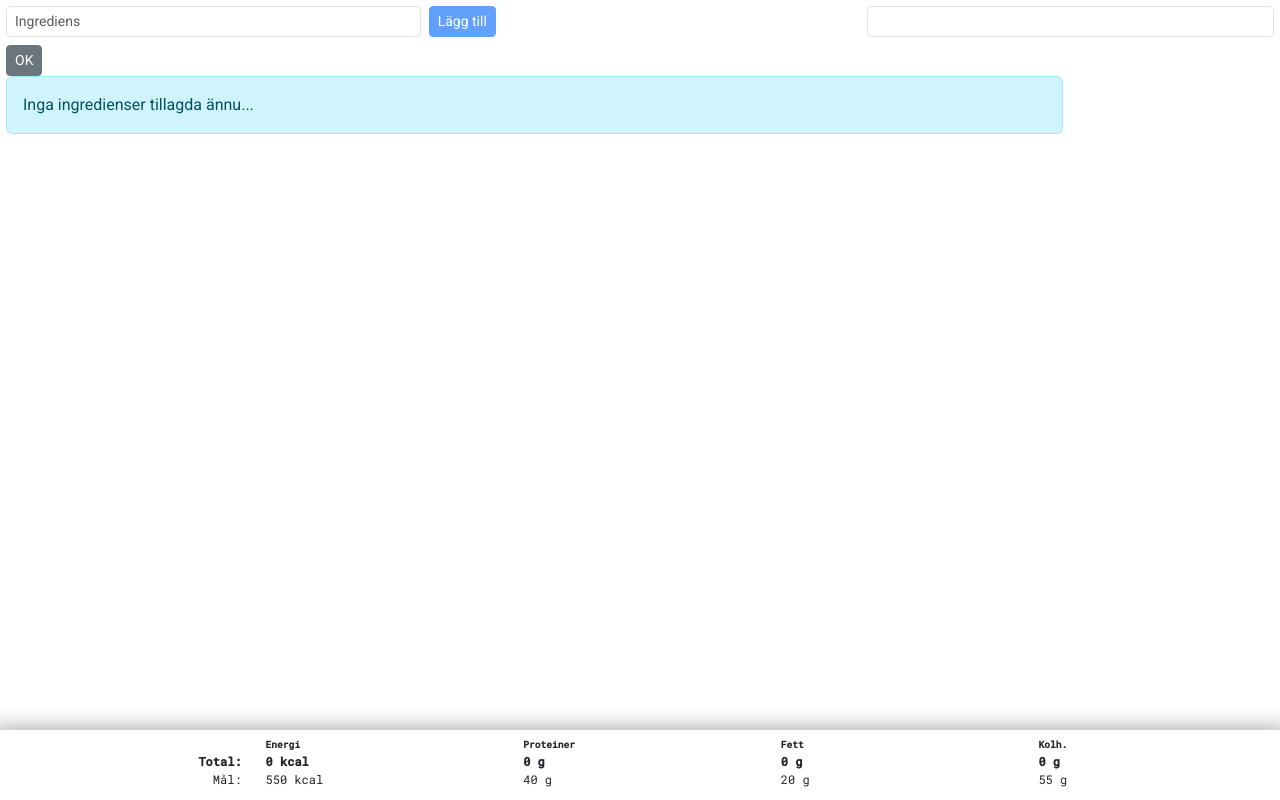
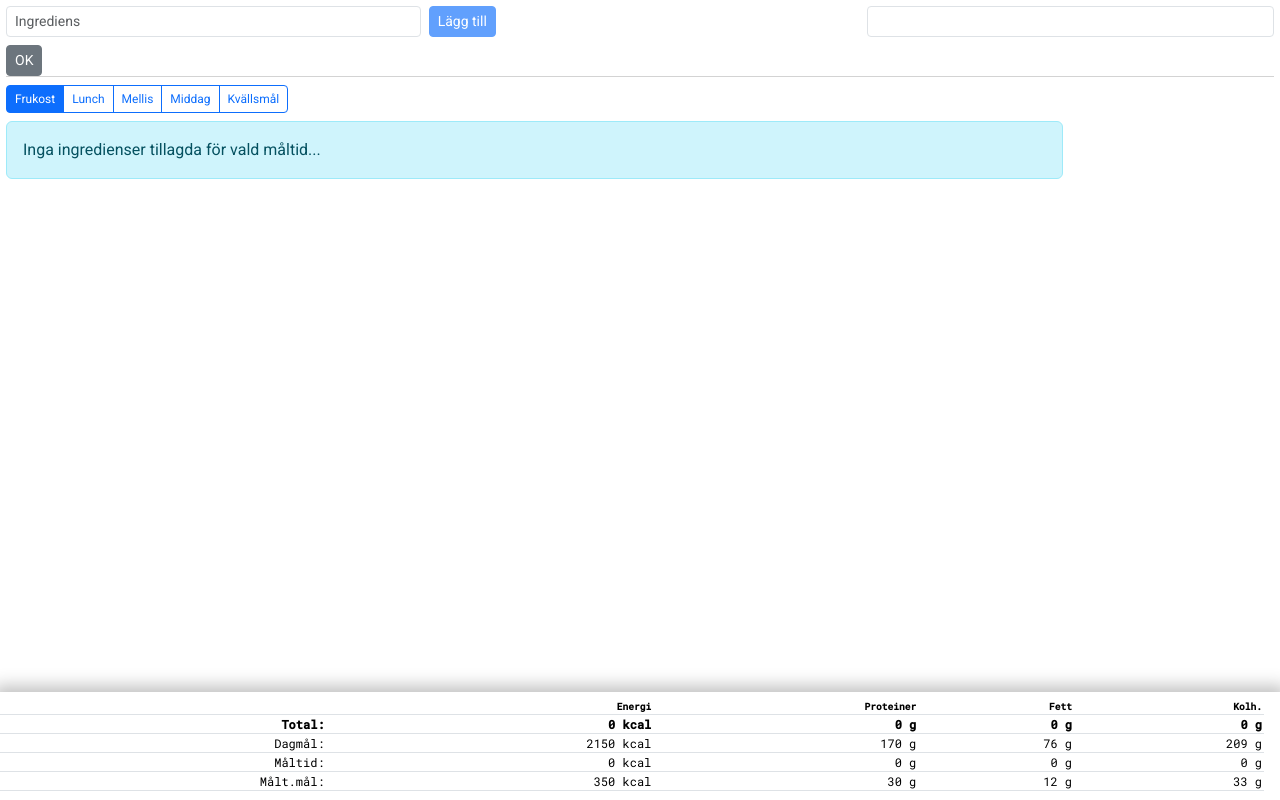
Before and after one commit to henebb/nutritioncalc, a React (Create React App) app: page / in a window 1280 px wide. Built offline with nearby package versions, Linux system fonts and the light colour scheme.

Commit message:
Various
- Added meal selector.
- Store entire state in local storage.
- Force reload predefined ingredients from API.

```diff
--- a/src/AddIngredient.js
+++ b/src/AddIngredient.js
@@ -7,7 +7,8 @@ function AddIngredient() {
   const [editApiKey, setEditApiKey] = useState("");
   const [alreadyChosen, setAlreadyChosen] = useState(false);
   const [showAlert, setShowAlert] = useState(false);
-  const { nutritionData, dispatch, apiKey, setApiKey } = useNutritionData();
+  const { nutritionData, dispatch, apiKey, setApiKey, selectedMeal } =
+    useNutritionData();
 
   const apiKeyAvailable = apiKey != null && apiKey !== "";
 
@@ -16,7 +17,7 @@ function AddIngredient() {
 
     const nameLowerCasedTrimmed = name.toLocaleLowerCase("sv-SE").trim();
 
-    // Check if the name exists in the list of predefined,
+    // Check if the name or short exists in the list of predefined,
     // if so, fetch it from that list and use it as the added item.
     const existingPreDef = nutritionData.preDefinedIngredients.find(
       (i) =>
@@ -25,7 +26,7 @@ function AddIngredient() {
 
     let newItem = {};
     if (existingPreDef) {
-      newItem = existingPreDef;
+      newItem = { ...existingPreDef, meal: selectedMeal };
     } else {
       newItem = {
         name: name,
@@ -34,6 +35,7 @@ function AddIngredient() {
         proteins: 0,
         fat: 0,
         carbs: 0,
+        meal: selectedMeal,
       };
     }
 
--- a/src/App.css
+++ b/src/App.css
@@ -9,5 +9,5 @@ body {
 .card-list-container {
   /* Related to height of bottom summary.
   This to enable extra scroll, otherwise content will be hidden underneath summary footer */
-  margin-bottom: 80px;
+  margin-bottom: 9.5em;
 }
--- a/src/App.js
+++ b/src/App.js
@@ -1,15 +1,17 @@
 import { NutritionDataProvider } from "./NutritionDataContext";
+import AddIngredient from "./AddIngredient";
+import MealSelector from "./MealSelector";
 import CardList from "./CardList";
 import Summary from "./Summary";
-import AddIngredient from "./AddIngredient";
 import "./App.css";
 
 function App() {
   return (
     <NutritionDataProvider>
       <AddIngredient />
+      <MealSelector />
       <CardList />
-      <Summary target={{ kcal: 550, proteins: 40, fat: 20, carbs: 55 }} />
+      <Summary />
     </NutritionDataProvider>
   );
 }
--- a/src/CardList.js
+++ b/src/CardList.js
@@ -2,14 +2,19 @@ import { useNutritionData } from "./NutritionDataContext";
 import Card from "./Card";
 
 function CardList() {
-  const { nutritionData } = useNutritionData();
+  const { nutritionData, selectedMeal } = useNutritionData();
+
+  const ingredientsForSelectedMeal =
+    nutritionData != null && nutritionData.chosenIngredients != null
+      ? nutritionData.chosenIngredients.filter(
+          (ingredient) => ingredient.meal === selectedMeal
+        )
+      : [];
 
   return (
     <div className="card-list-container">
-      {nutritionData != null &&
-      nutritionData.chosenIngredients != null &&
-      nutritionData.chosenIngredients.length > 0 ? (
-        nutritionData.chosenIngredients.map((ingredient) => (
+      {ingredientsForSelectedMeal.length > 0 ? (
+        ingredientsForSelectedMeal.map((ingredient) => (
           // use "name" as key, since "short" might not be set (if added manually)
           <Card ingredient={ingredient} key={ingredient.name} />
         ))
@@ -17,7 +22,7 @@ function CardList() {
         <div className="container-fluid">
           <div className="row">
             <div className="col-10 alert alert-info">
-              Inga ingredienser tillagda ännu...
+              Inga ingredienser tillagda för vald måltid...
             </div>
           </div>
         </div>
--- /dev/null
+++ b/src/MealSelector.js
@@ -0,0 +1,40 @@
+import { Fragment } from "react";
+import { useNutritionData } from "./NutritionDataContext";
+import "./meal-selector.css";
+
+function MealSelector() {
+  const { mealTargets, selectedMeal, setSelectedMeal } = useNutritionData();
+
+  return (
+    <div className="meal-selector">
+      <div
+        className="btn-group"
+        role="group"
+        aria-label="Basic radio toggle button group"
+      >
+        {mealTargets &&
+          mealTargets.map((mealTarget) => (
+            <Fragment key={mealTarget.meal}>
+              <input
+                type="radio"
+                value={mealTarget.meal}
+                className="btn-check"
+                name="selectedmeal"
+                id={`selected-meal-${mealTarget.meal}`}
+                checked={selectedMeal === mealTarget.meal}
+                onChange={(e) => setSelectedMeal(e.target.value)}
+              />
+              <label
+                className="btn btn-sm btn-outline-primary"
+                htmlFor={`selected-meal-${mealTarget.meal}`}
+              >
+                {mealTarget.description}
+              </label>
+            </Fragment>
+          ))}
+      </div>
+    </div>
+  );
+}
+
+export default MealSelector;
--- a/src/NutritionDataContext.js
+++ b/src/NutritionDataContext.js
@@ -9,15 +9,13 @@ import { updateApiKey } from "./api";
 
 const apiKeyName = "apiKey";
 
-const chosenIngredientsStorageKeyName = "chosenIngredients";
+const stateStorageKeyName = "state";
 
 // Preload data from local storage
-const localStoredChosenIngredients = JSON.parse(
-  localStorage.getItem(chosenIngredientsStorageKeyName)
-);
+const localStoredState = JSON.parse(localStorage.getItem(stateStorageKeyName));
 
-const initialNutritionData = {
-  chosenIngredients: localStoredChosenIngredients ?? [],
+const initialNutritionData = localStoredState ?? {
+  chosenIngredients: [],
   preDefinedIngredients: [],
 };
 
@@ -31,13 +29,6 @@ const nutritionActionTypes = {
   addPreDefIngredient: "ADD_PREDEF_INGREDIENT",
   updatePreDefIngredient: "UPDATE_PREDEF_INGREDIENT",
 };
-
-function updateLocalStore(chosenIngredients) {
-  localStorage.setItem(
-    chosenIngredientsStorageKeyName,
-    JSON.stringify(chosenIngredients)
-  );
-}
 
 function nutritionStoreReducer(state, action) {
   switch (action.type) {
@@ -53,16 +44,12 @@ function nutritionStoreReducer(state, action) {
         updatedIngredient,
         ...state.chosenIngredients,
       ];
-      const newStateAfterAdd = {
+      return {
         chosenIngredients: updatedChosenIngredients,
         preDefinedIngredients: state.preDefinedIngredients,
       };
-      // Also store in local storage:
-      updateLocalStore(newStateAfterAdd.chosenIngredients);
-
-      return newStateAfterAdd;
     case nutritionActionTypes.deleteChosenIngredient:
-      const newStateAfterDelete = {
+      return {
         // Use "name" here, since it might be added as a manual ingredient,
         // and then it has no "short"
         chosenIngredients: state.chosenIngredients.filter(
@@ -70,10 +57,6 @@ function nutritionStoreReducer(state, action) {
         ),
         preDefinedIngredients: state.preDefinedIngredients,
       };
-      // Also store in local storage:
-      updateLocalStore(newStateAfterDelete.chosenIngredients);
-
-      return newStateAfterDelete;
     case nutritionActionTypes.updateChosenIngredientName:
       // Check if already exists
       let newName = action.payload.newName;
@@ -83,7 +66,7 @@ function nutritionStoreReducer(state, action) {
         newName = `${newName}_ny`;
       }
 
-      const newStateAfterUpdate = {
+      return {
         chosenIngredients: state.chosenIngredients.map((i) =>
           i.name === action.payload.oldName
             ? { ...i, name: newName.toLocaleLowerCase("sv-SE") }
@@ -91,12 +74,8 @@ function nutritionStoreReducer(state, action) {
         ),
         preDefinedIngredients: state.preDefinedIngredients,
       };
-      // Also store in local storage:
-      updateLocalStore(newStateAfterUpdate.chosenIngredients);
-
-      return newStateAfterUpdate;
     case nutritionActionTypes.updateChosenIngredientId:
-      const newStateAfterIdUpdate = {
+      return {
         chosenIngredients: state.chosenIngredients.map((i) =>
           i.name === action.payload.name
             ? { ...i, short: action.payload.short.toLocaleLowerCase("sv-SE") }
@@ -104,10 +83,7 @@ function nutritionStoreReducer(state, action) {
         ),
         preDefinedIngredients: state.preDefinedIngredients,
       };
-      // Also store in local storage:
-      updateLocalStore(newStateAfterIdUpdate.chosenIngredients);
 
-      return newStateAfterIdUpdate;
     case nutritionActionTypes.updateChosenIngredient:
       const ingredientToUpdate = {
         ...action.payload,
@@ -133,7 +109,7 @@ function nutritionStoreReducer(state, action) {
             : action.payload.carbs.toString().replace(",", "."),
       };
 
-      const newStateAfterItemUpdate = {
+      return {
         // Use "name" here, since it might be added as a manual ingredient,
         // and then it has no "short"
         chosenIngredients: state.chosenIngredients.map((i) =>
@@ -141,10 +117,6 @@ function nutritionStoreReducer(state, action) {
         ),
         preDefinedIngredients: state.preDefinedIngredients,
       };
-      // Also store in local storage:
-      updateLocalStore(newStateAfterItemUpdate.chosenIngredients);
-
-      return newStateAfterItemUpdate;
     case nutritionActionTypes.loadPreDefIngredients:
       return {
         chosenIngredients: state.chosenIngredients,
@@ -195,10 +167,54 @@ function nutritionStoreReducer(state, action) {
   }
 }
 
+const mealTargets = [
+  {
+    meal: "breakfast",
+    description: "Frukost",
+    kcal: 350,
+    proteins: 30,
+    fat: 12,
+    carbs: 33,
+  },
+  {
+    meal: "lunch",
+    description: "Lunch",
+    kcal: 550,
+    proteins: 40,
+    fat: 20,
+    carbs: 55,
+  },
+  {
+    meal: "snack_1",
+    description: "Mellis",
+    kcal: 350,
+    proteins: 30,
+    fat: 12,
+    carbs: 33,
+  },
+  {
+    meal: "dinner",
+    description: "Middag",
+    kcal: 550,
+    proteins: 40,
+    fat: 20,
+    carbs: 55,
+  },
+  {
+    meal: "snack_2",
+    description: "Kvällsmål",
+    kcal: 350,
+    proteins: 30,
+    fat: 12,
+    carbs: 33,
+  },
+];
+
 const NutritionDataContext = createContext();
 
 function NutritionDataProvider({ children }) {
   const [apiKey, setApiKey] = useState(localStorage.getItem(apiKeyName));
+  const [selectedMeal, setSelectedMeal] = useState(mealTargets[0].meal);
 
   const [nutritionData, dispatch] = useReducer(
     nutritionStoreReducer,
@@ -210,6 +226,13 @@ function NutritionDataProvider({ children }) {
     updateApiKey(apiKey);
   }, [apiKey]);
 
+  // Always set local storage when state change
+  useEffect(
+    () =>
+      localStorage.setItem(stateStorageKeyName, JSON.stringify(nutritionData)),
+    [nutritionData]
+  );
+
   return (
     <NutritionDataContext.Provider
       value={{
@@ -217,6 +240,9 @@ function NutritionDataProvider({ children }) {
         dispatch: dispatch,
         apiKey: apiKey,
         setApiKey: setApiKey,
+        mealTargets: mealTargets,
+        selectedMeal: selectedMeal,
+        setSelectedMeal: setSelectedMeal,
       }}
     >
       {children}
--- a/src/Summary.js
+++ b/src/Summary.js
@@ -2,10 +2,11 @@ import { useMemo } from "react";
 import { useNutritionData } from "./NutritionDataContext";
 import "./summary.css";
 
-function Summary({ target }) {
-  const { nutritionData } = useNutritionData();
+function Summary() {
+  const { nutritionData, mealTargets, selectedMeal } = useNutritionData();
 
-  const totals = useMemo(() => {
+  // Calculate day total:
+  const dayTotals = useMemo(() => {
     if (nutritionData == null || nutritionData.chosenIngredients == null) {
       return {
         kcal: 0,
@@ -51,29 +52,127 @@ function Summary({ target }) {
     };
   }, [nutritionData]);
 
+  // Calculate day target:
+  const dayTargets = useMemo(() => {
+    if (mealTargets == null) {
+      return {
+        kcal: 0,
+        proteins: 0,
+        fat: 0,
+        carbs: 0,
+      };
+    }
+    return {
+      kcal: mealTargets.reduce((acc, value) => acc + value.kcal, 0),
+      proteins: mealTargets.reduce((acc, value) => acc + value.proteins, 0),
+      fat: mealTargets.reduce((acc, value) => acc + value.fat, 0),
+      carbs: mealTargets.reduce((acc, value) => acc + value.carbs, 0),
+    };
+  }, [mealTargets]);
+
+  // Calculate meal totals:
+  // Fake:
+  const mealTotals = useMemo(() => {
+    if (nutritionData == null || nutritionData.chosenIngredients == null) {
+      return {
+        kcal: 0,
+        proteins: 0,
+        fat: 0,
+        carbs: 0,
+      };
+    }
+
+    // Only use ingredients with specific meal type and only that have valid numbers
+    const validMealIngredients = nutritionData.chosenIngredients.filter(
+      (i) =>
+        i.meal === selectedMeal &&
+        !isNaN(i.weight) &&
+        !isNaN(i.kcal) &&
+        !isNaN(i.proteins) &&
+        !isNaN(i.fat) &&
+        !isNaN(i.carbs)
+    );
+
+    const totalKcal = validMealIngredients.reduce(
+      (acc, value) => acc + Number(value.weight) * 0.01 * Number(value.kcal),
+      0
+    );
+    const totalProteins = validMealIngredients.reduce(
+      (acc, value) =>
+        acc + Number(value.weight) * 0.01 * Number(value.proteins),
+      0
+    );
+    const totalFat = validMealIngredients.reduce(
+      (acc, value) => acc + Number(value.weight) * 0.01 * Number(value.fat),
+      0
+    );
+    const totalCarbs = validMealIngredients.reduce(
+      (acc, value) => acc + Number(value.weight) * 0.01 * Number(value.carbs),
+      0
+    );
+
+    return {
+      kcal: totalKcal.toFixed(),
+      proteins: totalProteins.toFixed(),
+      fat: totalFat.toFixed(),
+      carbs: totalCarbs.toFixed(),
+    };
+  }, [nutritionData, selectedMeal]);
+
+  // Calculate meal target:
+  const mealTarget =
+    mealTargets != null
+      ? mealTargets.find((t) => t.meal === selectedMeal)
+      : {
+          kcal: 0,
+          proteins: 0,
+          fat: 0,
+          carbs: 0,
+        };
+
   return (
-    <div className="fixed-bottom bg-body summary p-2">
-      <div className="row header-row fw-bold">
-        <div className="col"></div>
-        <div className="col">Energi</div>
-        <div className="col">Proteiner</div>
-        <div className="col">Fett</div>
-        <div className="col">Kolh.</div>
-      </div>
-      <div className="row total-row fw-bold text-nowrap">
-        <div className="col text-end">Total:</div>
-        <div className="col ">{totals.kcal} kcal</div>
-        <div className="col">{totals.proteins} g</div>
-        <div className="col">{totals.fat} g</div>
-        <div className="col">{totals.carbs} g</div>
-      </div>
-      <div className="row target-row text-nowrap">
-        <div className="col text-end">Mål:</div>
-        <div className="col">{target.kcal} kcal</div>
-        <div className="col">{target.proteins} g</div>
-        <div className="col">{target.fat} g</div>
-        <div className="col">{target.carbs} g</div>
-      </div>
+    <div className="fixed-bottom bg-body summary pe-3 pt-2">
+      <table className="table table-sm">
+        <thead>
+          <tr className="header-row">
+            <th></th>
+            <th>Energi</th>
+            <th>Proteiner</th>
+            <th>Fett</th>
+            <th>Kolh.</th>
+          </tr>
+        </thead>
+        <tbody>
+          <tr className="fw-bold">
+            <td className="text-end">Total:</td>
+            <td>{dayTotals.kcal} kcal</td>
+            <td>{dayTotals.proteins} g</td>
+            <td>{dayTotals.fat} g</td>
+            <td>{dayTotals.carbs} g</td>
+          </tr>
+          <tr>
+            <td className="text-end">Dagmål:</td>
+            <td>{dayTargets.kcal} kcal</td>
+            <td>{dayTargets.proteins} g</td>
+            <td>{dayTargets.fat} g</td>
+            <td>{dayTargets.carbs} g</td>
+          </tr>
+          <tr>
+            <td className="text-end">Måltid:</td>
+            <td>{mealTotals.kcal} kcal</td>
+            <td>{mealTotals.proteins} g</td>
+            <td>{mealTotals.fat} g</td>
+            <td>{mealTotals.carbs} g</td>
+          </tr>
+          <tr>
+            <td className="text-end">Målt.mål:</td>
+            <td>{mealTarget.kcal} kcal</td>
+            <td>{mealTarget.proteins} g</td>
+            <td>{mealTarget.fat} g</td>
+            <td>{mealTarget.carbs} g</td>
+          </tr>
+        </tbody>
+      </table>
     </div>
   );
 }
--- /dev/null
+++ b/src/meal-selector.css
@@ -0,0 +1,10 @@
+.meal-selector {
+  margin-bottom: 0.5rem;
+  border-top: 1px solid lightgray;
+  padding-top: 0.5rem;
+  font-size: 12px;
+}
+
+.meal-selector .btn {
+  font-size: 1em;
+}
--- a/src/summary.css
+++ b/src/summary.css
@@ -2,9 +2,15 @@
   box-shadow: 0px 0px 16px 6px rgba(0, 0, 0, 0.25);
   font-family: "Roboto Mono";
   font-size: 12px;
-  height: 70px;
+  height: 9em; /* Also see app.css */
 }
 
 .summary .header-row {
   font-size: 0.8em;
 }
+
+.header-row > th,
+.table > tbody td {
+  padding: 0 2px;
+  text-align: end;
+}
```
Also changed, not shown: src/IdModal.js (+27 -11 lines).
